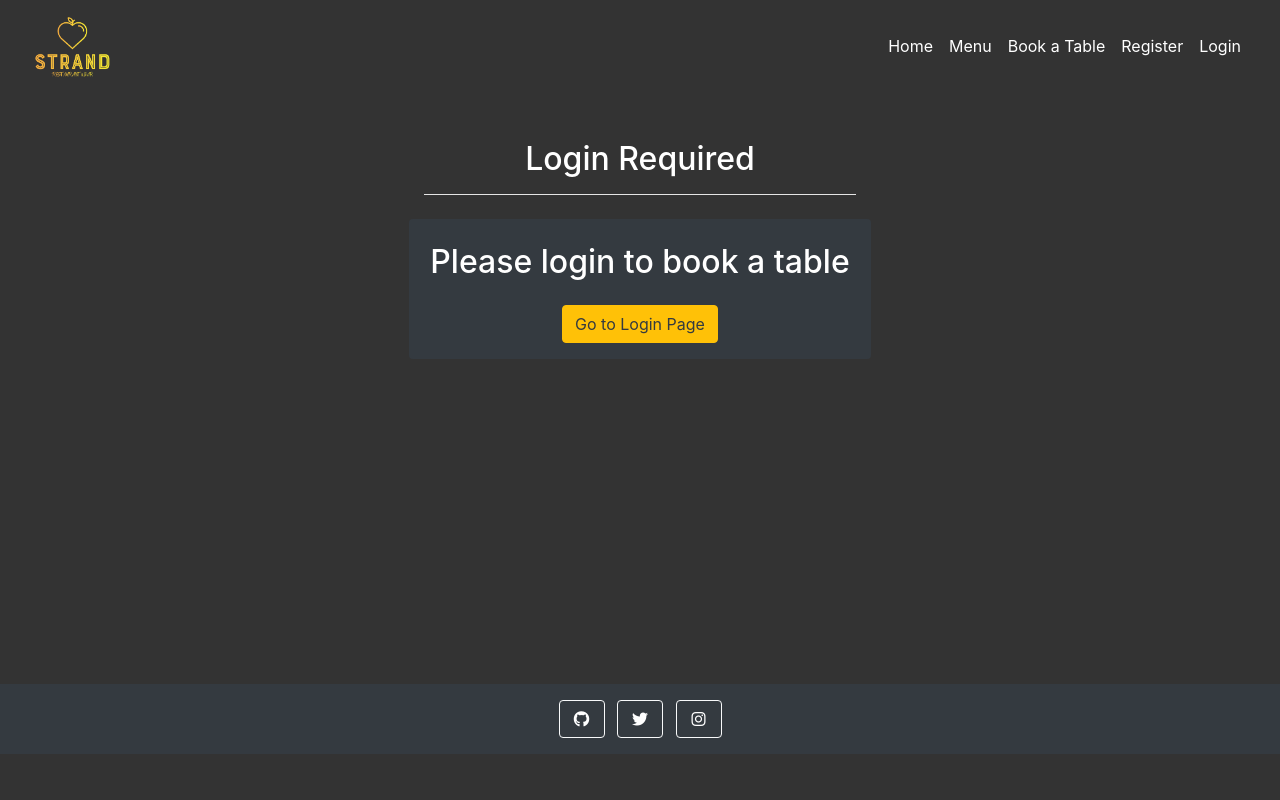
After one commit to anthonyhaj/strand-PP4, a Django app: page /login_required/ in a window 1280 px wide. The commit adds this page. Run offline with Django 3.2, Linux system fonts and the light colour scheme; some libraries are stand-ins or nearby versions.

Commit message:
add login auth for bookings view to redirect to login_required and html structure

```diff
--- a/accounts/templates/accounts/login.html
+++ b/accounts/templates/accounts/login.html
@@ -11,7 +11,7 @@
         </div>
     </div>
 </div>
-<div class="container" style="margin-bottom: 275px;">
+<div class="container" style="margin-bottom: 160px;">
     <div class="row justify-content-center">
         <div class="col-lg-5 bg-dark text-white rounded">
             <h2 class="text-center my-4">Log In</h2>
--- /dev/null
+++ b/bookings/templates/login_required.html
@@ -0,0 +1,24 @@
+{% extends 'base.html' %}
+
+{% block content %}
+<div class="container mt-4">
+    <div class="row justify-content-center">
+        <div class="col-lg-5">
+            <div class="text-center my-4">
+                <h2>Login Required</h2>
+                <hr class="mb-4">
+            </div>
+        </div>
+    </div>
+</div>
+<div class="container" style="margin-bottom: 325px;">
+    <div class="row justify-content-center">
+        <div class="col-lg-5 bg-dark text-white rounded">
+            <h2 class="text-center my-4">Please login to book a table</h2>
+            <div class="d-flex justify-content-center mb-3">
+                <a href="{% url 'accounts:login' %}" class="btn btn-warning text-dark">Go to Login Page</a>
+            </div>
+        </div>
+    </div>
+</div>
+{% endblock %}
--- a/bookings/urls.py
+++ b/bookings/urls.py
@@ -5,5 +5,4 @@ app_name = 'bookings'
 
 urlpatterns = [
     path('', views.book, name='bookings'),
-    path('my_bookings/', views.my_bookings, name='my_bookings'),
 ]
--- a/bookings/views.py
+++ b/bookings/views.py
@@ -11,12 +11,10 @@ def book(request):
             booking = form.save(commit=False)
             booking.guest = request.user
             booking.save()
-            return redirect('my_bookings')
+            return redirect('home')
     else:
         form = BookingForm()
     return render(request, 'bookings.html', {'form': form})
 
-@login_required
-def my_bookings(request):
-    bookings = Booking.objects.filter(guest=request.user)
-    return render(request, 'my_bookings.html', {'bookings': bookings})
+def login_required_view(request):
+    return render(request, 'login_required.html')
--- a/strand/settings.py
+++ b/strand/settings.py
@@ -136,6 +136,8 @@ STATIC_URL = '/static/'
 STATICFILES_STORAGE = 'cloudinary_storage.storage.StaticHashedCloudinaryStorage'
 STATICFILES_DIRS = [os.path.join(BASE_DIR, 'static')]
 STATIC_ROOT = os.path.join(BASE_DIR, 'staticfiles')
+LOGIN_URL = 'login_required'
+
 
 # Default primary key field type
 # https://docs.djangoproject.com/en/3.2/ref/settings/#default-auto-field
--- a/strand/urls.py
+++ b/strand/urls.py
@@ -1,5 +1,6 @@
 from django.contrib import admin
 from django.urls import path, include
+from bookings import views as bookings_views
 
 urlpatterns = [
     path('admin/', admin.site.urls),
@@ -8,4 +9,5 @@ urlpatterns = [
     path('bookings/', include('bookings.urls')),
     path('accounts/', include('accounts.urls')),
     path('', include('home.urls')),
+    path('login_required/', bookings_views.login_required_view, name='login_required'),
 ]
```
Also changed, not shown: accounts/views.py (line endings or trailing spaces).
